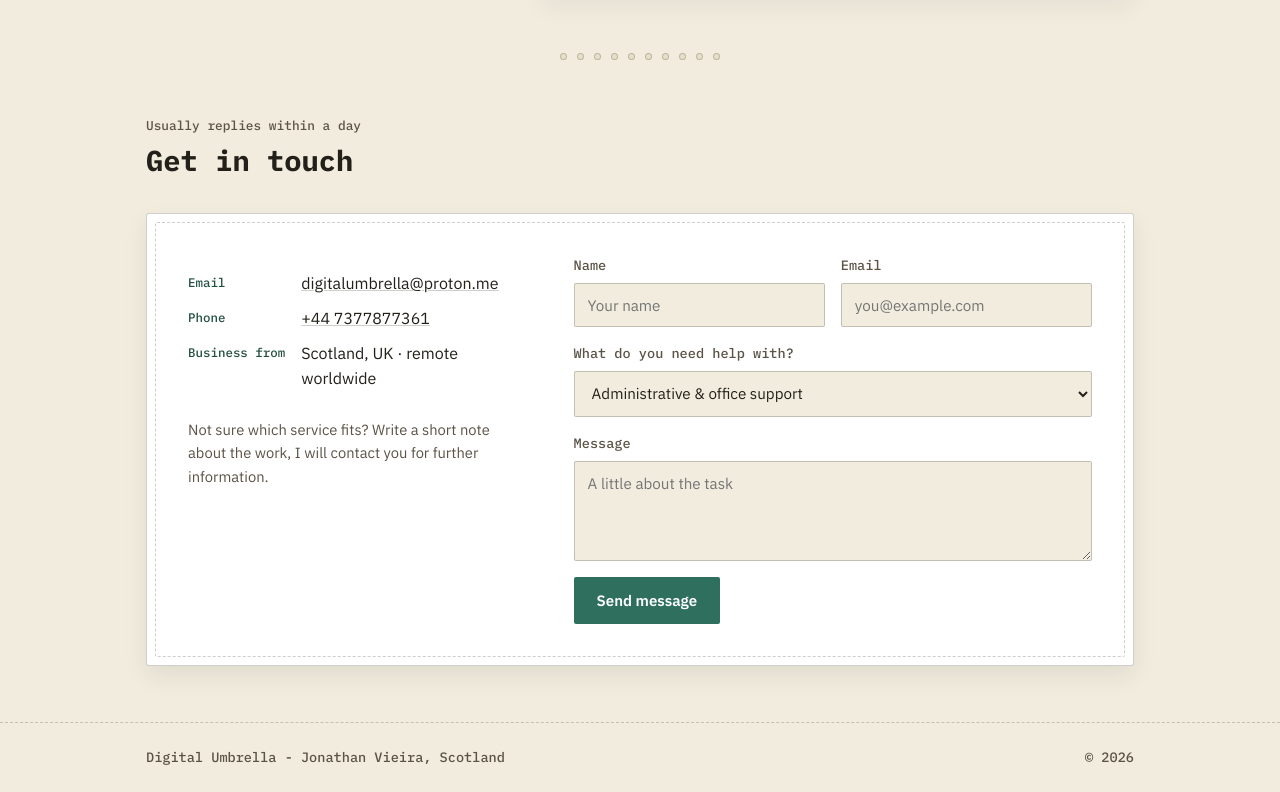
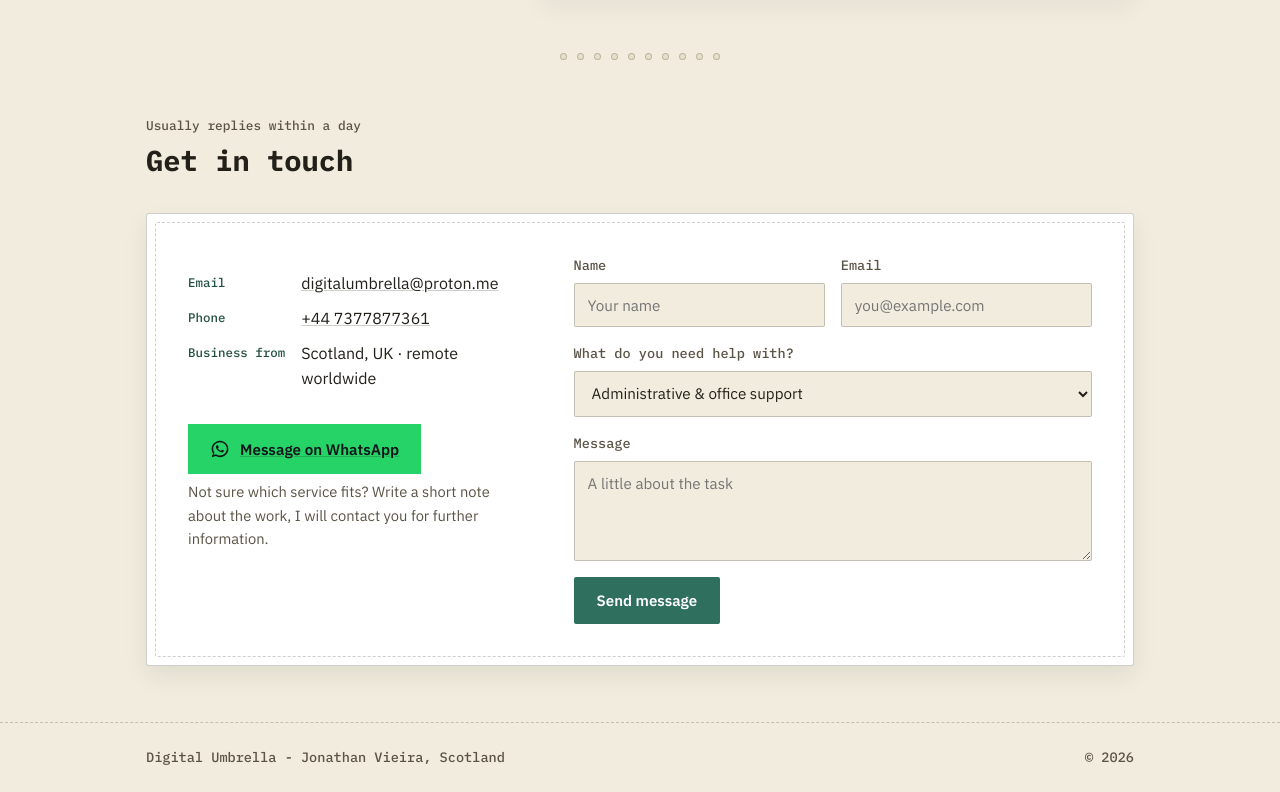
Before and after one commit to d-umbrella/website-vta2, a plain HTML site: page index.html in a window 1280 px wide. Shown: the part 1810-2602 px from the top of the page. Drawn offline with Linux system fonts and the light colour scheme.

Commit message:
Update index.html

```diff
--- a/index.html
+++ b/index.html
@@ -335,6 +335,22 @@
   }
   .form-status{ font-family: var(--mono); font-size: 0.85rem; color: var(--stamp-deep); display:none; margin-top: 6px; }
   .form-status.visible{ display:block; }
+  .btn-whatsapp{
+  display:inline-flex;
+  align-items:center;
+  gap:10px;
+  background: #25D366;
+  color: #10151C;
+  text-decoration:none;
+  font-weight: 600;
+  font-size: 0.95rem;
+  padding: 13px 22px;
+  border-radius: var(--radius);
+  margin-top: 6px;
+  margin-bottom: 6px;
+}
+.btn-whatsapp:hover{ background: #1EBE5A; }
+.btn-whatsapp svg{ flex-shrink:0; }
 
   /* ---------- FOOTER ---------- */
   footer{
@@ -483,6 +499,12 @@
             <dt>Business from</dt>
             <dd>Scotland, UK · remote worldwide</dd>
           </dl>
+          <a class="btn-whatsapp" href="https://wa.me/447377877361?text=Hi%2C%20I%27d%20like%20to%20enquire%20about%20hiring%20a%20Virtual%20Assistant%20-%20LW2" target="_blank" rel="noopener">
+  <svg width="20" height="20" viewBox="0 0 24 24" fill="currentColor" xmlns="http://www.w3.org/2000/svg">
+    <path d="M12 2C6.5 2 2 6.4 2 11.8c0 2 .6 3.9 1.6 5.5L2 22l4.9-1.5c1.5.8 3.3 1.3 5.1 1.3 5.5 0 10-4.4 10-9.8C22 6.4 17.5 2 12 2Zm0 17.8c-1.6 0-3.1-.4-4.4-1.2l-.3-.2-2.9.9.9-2.8-.2-.3C4.4 15 3.8 13.4 3.8 11.8 3.8 7.4 7.4 3.8 12 3.8s8.2 3.6 8.2 8c0 4.4-3.7 8-8.2 8Zm4.5-6c-.2-.1-1.5-.7-1.7-.8-.2-.1-.4-.1-.6.1-.2.3-.7.8-.8 1-.2.2-.3.2-.5.1-.2-.1-1-.4-1.9-1.2-.7-.6-1.2-1.4-1.3-1.6-.1-.2 0-.4.1-.5.1-.1.2-.3.4-.4.1-.1.2-.2.2-.4.1-.1 0-.3 0-.4-.1-.1-.6-1.4-.8-1.9-.2-.5-.4-.4-.6-.4h-.5c-.2 0-.4.1-.6.3-.2.2-.8.8-.8 1.9 0 1.1.8 2.2.9 2.4.1.2 1.6 2.5 4 3.4.6.2 1 .4 1.3.5.6.2 1.1.2 1.5.1.5-.1 1.5-.6 1.7-1.2.2-.6.2-1.1.1-1.2-.1-.1-.2-.2-.4-.3Z"/>
+  </svg>
+  Message on WhatsApp
+</a>
           <p class="contact-note">Not sure which service fits? Write a short note about the work, I will contact you for further information.</p>
         </div>
         <form class="contact-form" id="contactForm">
@@ -525,7 +547,7 @@
   </div>
 </footer>
 
-<a class="whatsapp-tab" href="https://wa.me/447377877361?text=Hi%2C%20I%27d%20like%20to%20enquire%20about%20Digital%20Umbrella" target="_blank" rel="noopener" aria-label="Message on WhatsApp">
+<a class="whatsapp-tab" href="https://wa.me/447377877361?text=Hi%2C%20I%27d%20like%20to%20enquire%20about%20Digital%20Umbrella%20-%20FW2" target="_blank" rel="noopener" aria-label="Message on WhatsApp">
   <svg viewBox="0 0 24 24" fill="currentColor" xmlns="http://www.w3.org/2000/svg">
     <path d="M12 2C6.5 2 2 6.4 2 11.8c0 2 .6 3.9 1.6 5.5L2 22l4.9-1.5c1.5.8 3.3 1.3 5.1 1.3 5.5 0 10-4.4 10-9.8C22 6.4 17.5 2 12 2Zm0 17.8c-1.6 0-3.1-.4-4.4-1.2l-.3-.2-2.9.9.9-2.8-.2-.3C4.4 15 3.8 13.4 3.8 11.8 3.8 7.4 7.4 3.8 12 3.8s8.2 3.6 8.2 8c0 4.4-3.7 8-8.2 8Zm4.5-6c-.2-.1-1.5-.7-1.7-.8-.2-.1-.4-.1-.6.1-.2.3-.7.8-.8 1-.2.2-.3.2-.5.1-.2-.1-1-.4-1.9-1.2-.7-.6-1.2-1.4-1.3-1.6-.1-.2 0-.4.1-.5.1-.1.2-.3.4-.4.1-.1.2-.2.2-.4.1-.1 0-.3 0-.4-.1-.1-.6-1.4-.8-1.9-.2-.5-.4-.4-.6-.4h-.5c-.2 0-.4.1-.6.3-.2.2-.8.8-.8 1.9 0 1.1.8 2.2.9 2.4.1.2 1.6 2.5 4 3.4.6.2 1 .4 1.3.5.6.2 1.1.2 1.5.1.5-.1 1.5-.6 1.7-1.2.2-.6.2-1.1.1-1.2-.1-.1-.2-.2-.4-.3Z"/>
   </svg>
@@ -555,7 +577,7 @@
     const service = document.getElementById('service').value;
     const message = document.getElementById('message').value;
     const body = encodeURIComponent(`Name: ${name}\nEmail: ${email}\nService: ${service}\n\n${message}`);
-    window.location.href = `mailto:digitalumbrella@proton.me?subject=${encodeURIComponent('New enquiry via Digital Umbrella site')}&body=${body}`;
+    window.location.href = `mailto:digitalumbrella@proton.me?subject=${encodeURIComponent('L#2E - New enquiry via Digital Umbrella site')}&body=${body}`;
     status.classList.add('visible');
   });
 </script>
```
